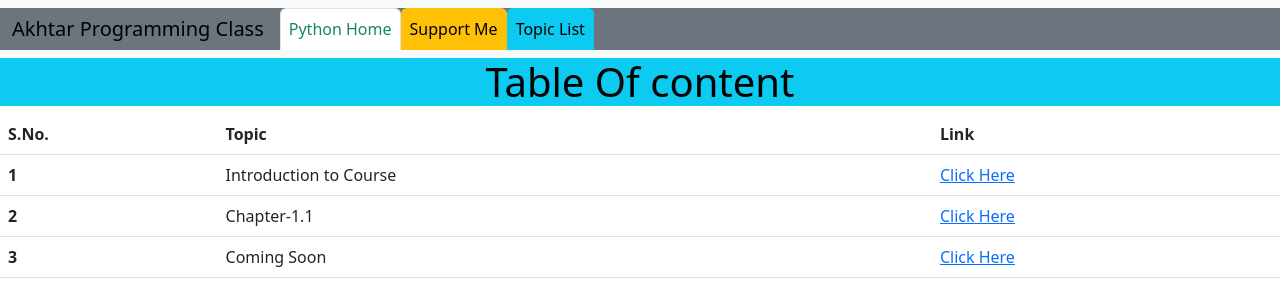
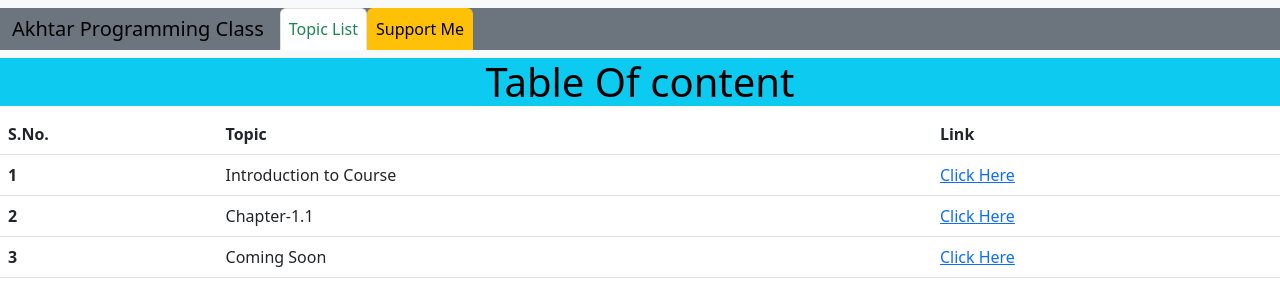
Before and after one commit to akhtarprogrammingclass/programmingclassbyakhtar, a plain HTML site: page python/topic-list.html in a window 1280 px wide. Drawn offline with nearby package versions, Linux system fonts and the light colour scheme.

Commit message:
something

```diff
--- a/python/topic-list.html
+++ b/python/topic-list.html
@@ -17,15 +17,15 @@
             <div class="navbar-nav">
               <ul class="nav nav-tabs">
                 <li class="nav-item">
-                  <a class="nav-link active text-success" aria-current="page" href="./pythonindex.html">Python Home</a>
+                  <a class="nav-link active text-success" aria-current="page" href="#">Topic List</a>
                 </li>
 
                 <li class="nav-item">
                   <a class="nav-link text-bg-warning" href="https://bmc.link/programmin7" target="_blank">Support Me</a>
                 </li>
-                <li class="nav-item">
+                <!-- <li class="nav-item">
                   <a class="nav-link text-bg-info" href="./topic-list.html">Topic List</a>
-                </li>
+                </li> -->
               </ul>
               <!-- <a class="nav-link disabled">Disabled</a> -->
             </div>
```
